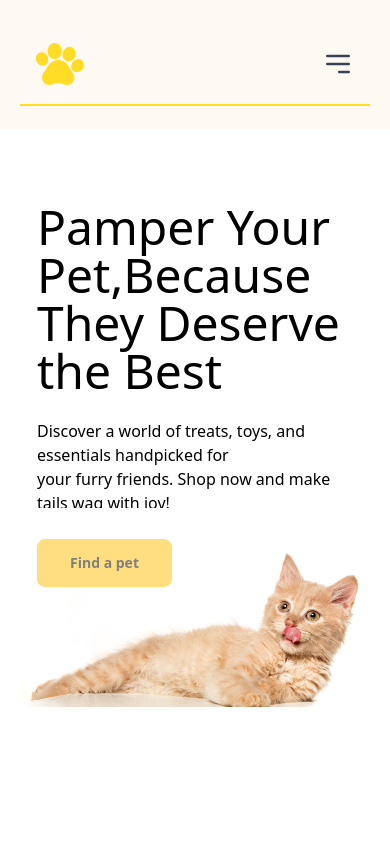
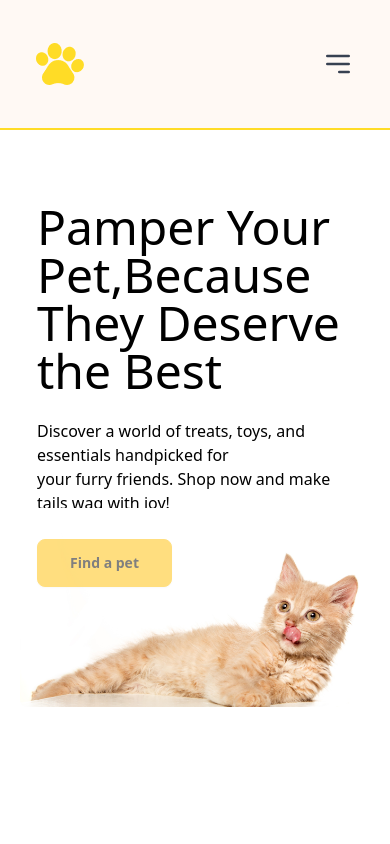
Before and after one commit to Pixelcodenow/Assignment-3, a plain HTML site: page index.html in a window 390 px wide. Shown: the top 844 px of the page. Drawn offline with nearby package versions, Linux system fonts and the light colour scheme.

Commit message:
fixed bottom border

```diff
--- a/index.html
+++ b/index.html
@@ -13,7 +13,7 @@
 </head>
 <body class="mx-auto">
   <main class="1">
-    <section class="01 mx-auto  px-5 py-6 lg:px-28 bg-[#FFF9F4]">
+    <section class="01 mx-auto  px-5 py-6 lg:px-28 bg-[#FFF9F4] border-b-2 border-[#FFDC26] md:border-b-0">
       <div class="hidden md:flex navbar bg-transparent justify-between">
         <div class="md:flex hidden navbar-start space-x-0.5">
               <img class="" src="c1-assets/logo-header.png" alt="">
@@ -62,7 +62,7 @@
                   <button class="btn btn-warning animate-pulse px-8 py-3">Register</button>
         </div>
       </div>
-      <div class="flex justify-between items-center border-b-2 border-[#FFDC26] p-4 md:hidden lg:hidden ">
+      <div class="flex justify-between items-center p-4 md:hidden lg:hidden ">
         <div><img src="c1-assets/logo-header.png"></div>
 
         <div class="lg:hidden flex items-center">
@@ -194,7 +194,7 @@
     <div class="bg-[#F9DF8A] rounded-xl p-6 max-w-sm md:max-w-md lg:max-w-lg relative">
       <div>
         <h2 class="font-bold text-2xl md:text-4xl">T-Shirt For Dogs</h2>
-        <p class="text-gray-700 mt-2">Discover a world of treats, toys, and essentials handpicked for your pet.</p>
+        <p class="text-gray-700 mt-2 w-1/2">Discover a world of treats, toys, and essentials handpicked for your pet.</p>
         <button class="mt-4 px-6 py-3 bg-white text-black font-semibold rounded-lg hover:bg-yellow-600 transition">Shop Now</button>
       </div>
       <div class="absolute bottom-0 right-0 w-40 md:w-56">
```
